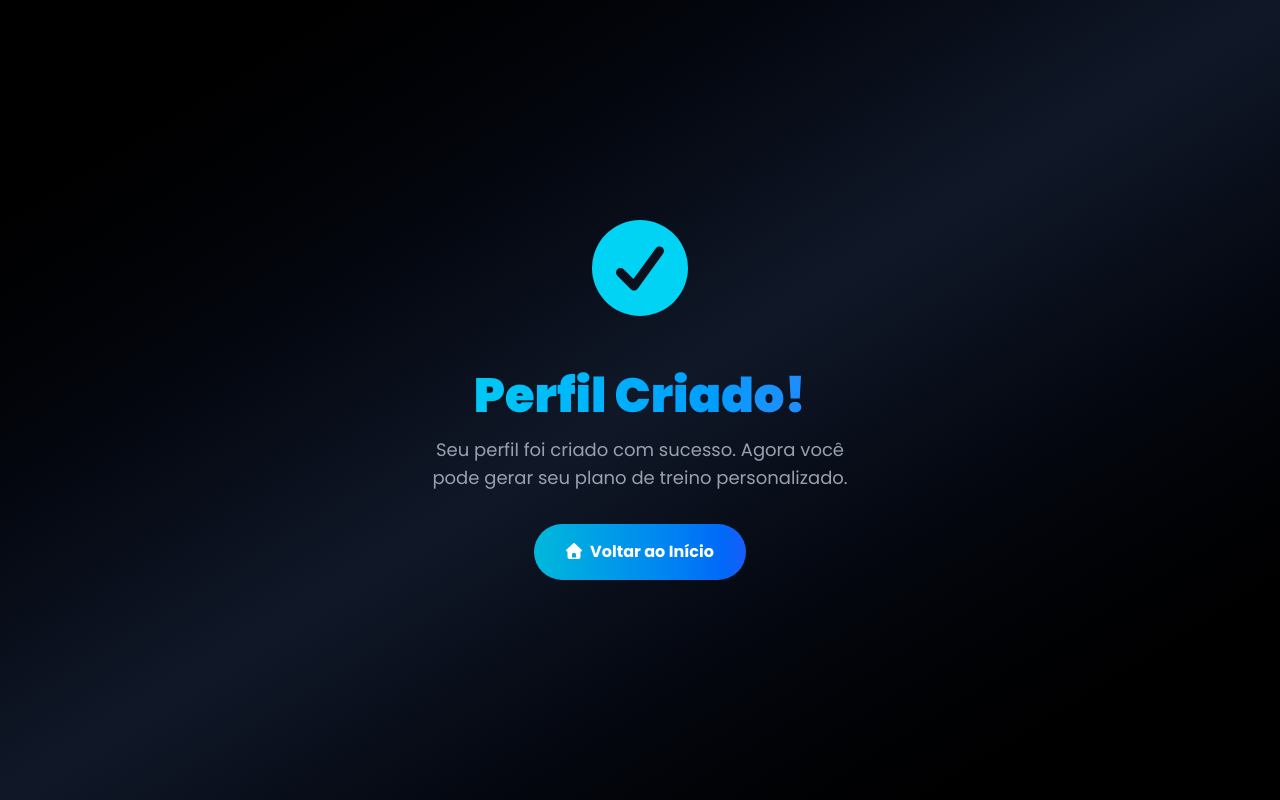
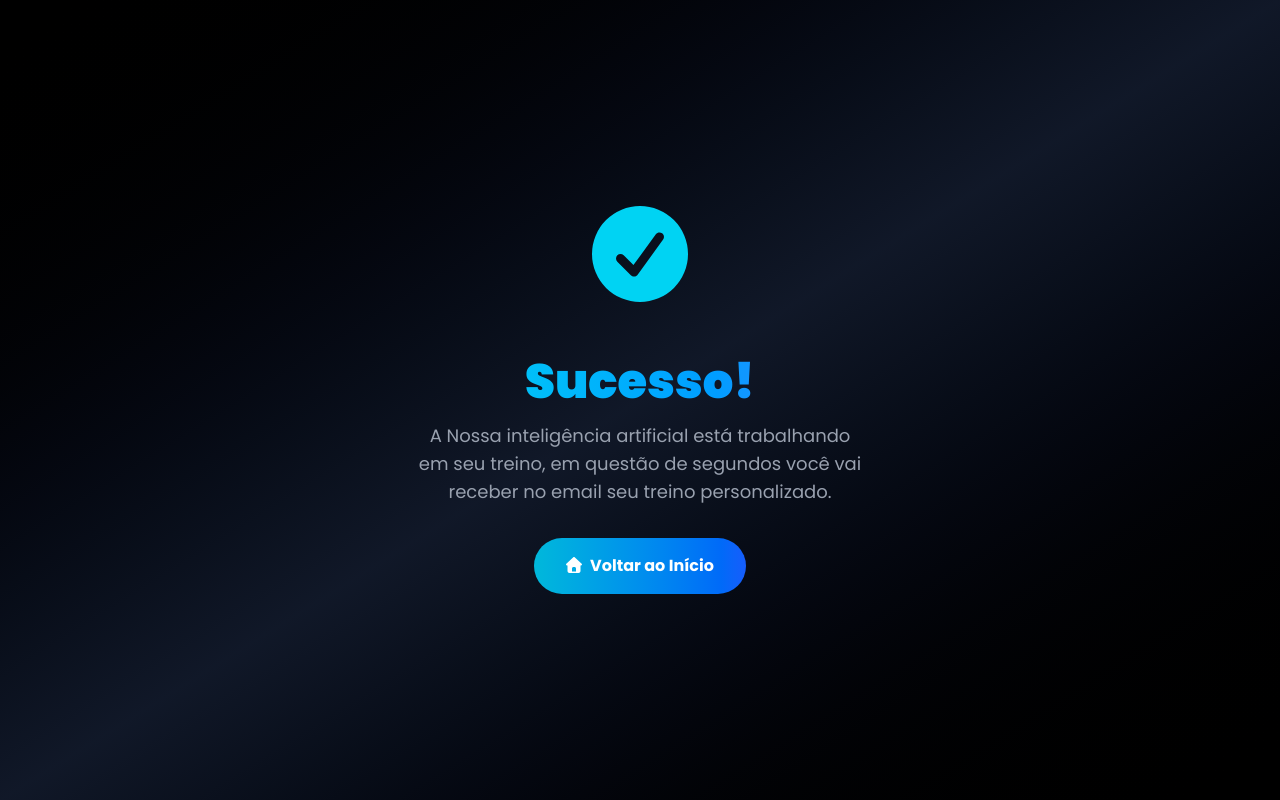
Before and after one commit to Meu-Treino-Inteligente/MeuTreino.Frontend, a Next.js app: page /success in a window 1280 px wide. Built offline with nearby package versions, Linux system fonts and the light colour scheme.

Commit message:
Refactor Payment Page Logic and Update Success Message; Enhance Pix Payment Form Label

```diff
--- a/app/payment/components/pix-payment-form.tsx
+++ b/app/payment/components/pix-payment-form.tsx
@@ -95,7 +95,7 @@ export function PixPaymentForm({
       {/* Campo Email */}
       <div>
         <label className="block text-white text-sm font-semibold mb-2">
-          Email <span className="text-red-400">*</span>
+          Email (para receber o treino) <span className="text-red-400">*</span>
         </label>
         <input
           type="email"
--- a/app/payment/page.tsx
+++ b/app/payment/page.tsx
@@ -30,10 +30,7 @@ import {
   format_phone,
   unformat_phone,
 } from "@/utils/validation";
-import {
-  load_user_id,
-  clear_register_session,
-} from "@/infrastructure/cookies";
+import { load_user_id, clear_register_session } from "@/infrastructure/cookies";
 
 export default function PaymentPage() {
   // ========== CONSTANTES ==========
@@ -178,8 +175,8 @@ export default function PaymentPage() {
         set_payment_status(current_status);
 
         // Tratar diferentes status
-        // Status possíveis: PENDING, APPROVED, EXPIRED
-        if (current_status === "APPROVED") {
+        // Status possíveis: PENDING, APPROVED, PAID, EXPIRED
+        if (current_status === "APPROVED" || current_status === "PAID") {
           // Pagamento aprovado - limpar dados e redirecionar para sucesso
           clear_register_session(); // Limpar dados do formulário de registro
           window.location.href = "/success";
--- a/app/success/page.tsx
+++ b/app/success/page.tsx
@@ -15,11 +15,11 @@ export default function SuccessPage() {
           />
         </div>
         <h1 className="text-4xl md:text-5xl font-black mb-4 bg-gradient-to-r from-cyan-400 to-blue-500 bg-clip-text text-transparent">
-          Perfil Criado!
+          Sucesso!
         </h1>
         <p className="text-gray-400 text-lg mb-8">
-          Seu perfil foi criado com sucesso. Agora você pode gerar seu plano de
-          treino personalizado.
+          A Nossa inteligência artificial está trabalhando em seu treino, em
+          questão de segundos você vai receber no email seu treino personalizado.
         </p>
         <Link
           href="/"
```
